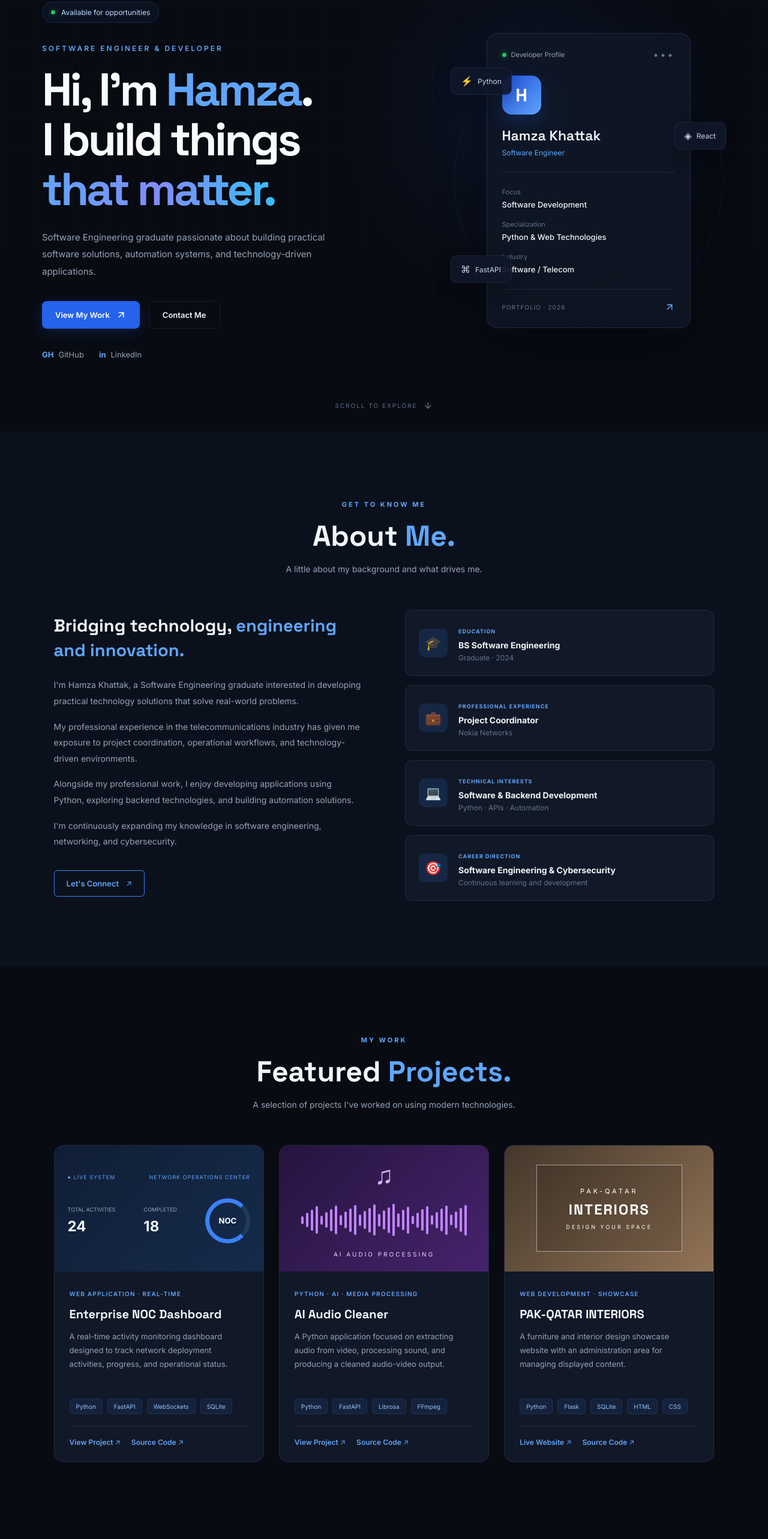
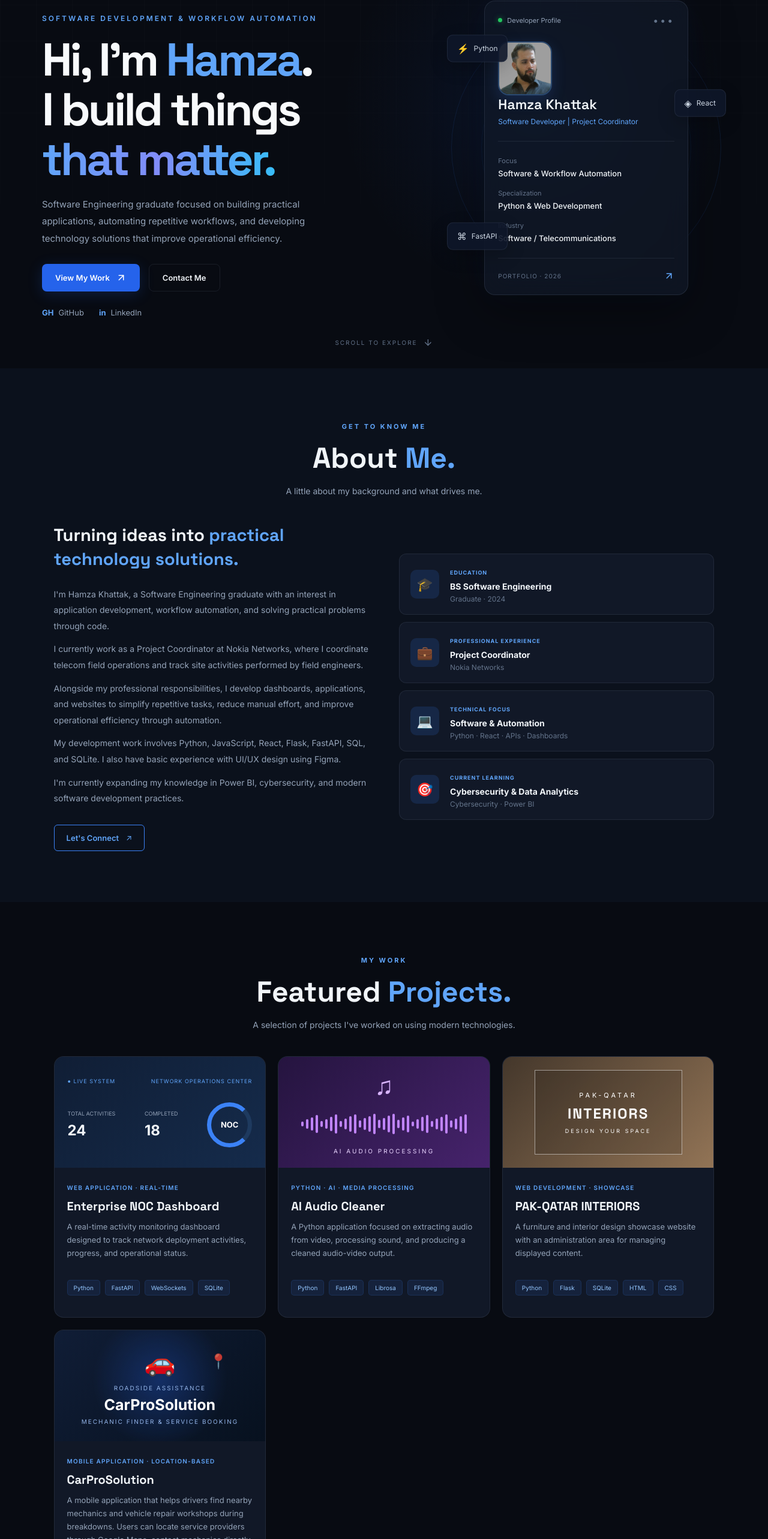
Before and after one commit to hamza987765/hamza-portfolio, a React (Vite) app: page / in a window 1280 px wide. Shown: the part 232-2798 px from the top of the page at 60% size. Built offline with nearby package versions, Linux system fonts and the light colour scheme.

Commit message:
Add CarProSolution project and update portfolio

```diff
--- a/src/App.css
+++ b/src/App.css
@@ -1497,3 +1497,235 @@ html {
 section[id] {
   scroll-margin-top: 85px;
 }
+
+/* ========================================
+   COMPACT LAYOUT ADJUSTMENTS
+   Preserves the existing design
+======================================== */
+
+/* Hero */
+.hero-container {
+  padding-top: 110px;
+  padding-bottom: 85px;
+  gap: 45px;
+}
+
+.hero-visual {
+  min-height: 440px;
+}
+
+.hero-card {
+  padding: 22px;
+}
+
+.availability {
+  margin-bottom: 25px;
+}
+
+.hero-description {
+  margin-top: 20px;
+}
+
+.hero-buttons {
+  margin-top: 28px;
+}
+
+.hero-socials {
+  margin-top: 27px;
+}
+
+/* Shared section headings */
+.section-heading {
+  margin-bottom: 40px;
+}
+
+/* Main sections */
+.about-section,
+.projects-section,
+.skills-section,
+.experience-section {
+  padding-top: 85px;
+  padding-bottom: 85px;
+}
+
+/* About */
+.about-grid {
+  gap: 50px;
+}
+
+.about-text p {
+  margin-bottom: 12px;
+}
+
+.about-info-card {
+  padding: 18px;
+}
+
+.about-cards {
+  gap: 12px;
+}
+
+/* Projects */
+.projects-grid {
+  gap: 20px;
+  margin-top: 40px;
+}
+
+.project-preview {
+  height: 185px;
+}
+
+.project-info {
+  padding: 21px;
+}
+
+.project-info h3 {
+  margin: 10px 0;
+}
+
+.project-info p {
+  line-height: 1.7;
+  min-height: 85px;
+}
+
+.project-tech {
+  margin: 15px 0;
+}
+
+/* Skills */
+.skills-grid {
+  gap: 18px;
+  margin-top: 40px;
+}
+
+.skill-card {
+  padding: 25px;
+}
+
+.skill-card-top {
+  margin-bottom: 18px;
+}
+
+.skill-card h3 {
+  margin-bottom: 17px;
+}
+
+.skill-tags {
+  gap: 8px;
+}
+
+.skill-tag {
+  padding: 7px 11px;
+}
+
+/* Experience */
+.experience-timeline {
+  margin-top: 45px;
+}
+
+.experience-card {
+  margin-bottom: 25px;
+  gap: 20px;
+}
+
+.experience-content {
+  padding: 26px;
+}
+
+/* Contact */
+.contact-section {
+  padding-top: 85px;
+}
+
+.contact-card {
+  padding: 42px;
+  margin-top: 40px;
+  gap: 35px;
+}
+
+.contact-details {
+  gap: 22px;
+}
+
+.portfolio-footer {
+  margin-top: 45px;
+}
+
+/* Mobile: preserve existing responsive behavior */
+@media (max-width: 768px) {
+  .hero-container {
+    padding-top: 110px;
+    padding-bottom: 80px;
+  }
+
+  .about-section,
+  .projects-section,
+  .skills-section,
+  .experience-section,
+  .contact-section {
+    padding-top: 65px;
+    padding-bottom: 65px;
+  }
+
+  .contact-card {
+    padding: 30px;
+  }
+}
+.profile-photo {
+  width: 90px;
+  height: 90px;
+  object-fit: cover;
+  object-position: center 35%;
+  border-radius: 18px;
+  display: block;
+  border: 2px solid rgba(96, 165, 250, 0.35);
+  box-shadow: 0 8px 25px rgba(59, 130, 246, 0.18);
+}
+
+/* CarProSolution project preview */
+
+.carpro-preview {
+  position: relative;
+  display: flex;
+  flex-direction: column;
+  align-items: center;
+  justify-content: center;
+  overflow: hidden;
+  background:
+    radial-gradient(circle at 50% 45%, rgba(37, 99, 235, 0.3), transparent 55%),
+    linear-gradient(135deg, #101d36, #07111f);
+  color: #ffffff;
+}
+
+.carpro-icon {
+  font-size: 42px;
+  margin-bottom: 12px;
+}
+
+.carpro-content {
+  display: flex;
+  flex-direction: column;
+  align-items: center;
+  gap: 7px;
+  text-align: center;
+}
+
+.carpro-content span,
+.carpro-content small {
+  color: #93b4e8;
+  font-size: 10px;
+  letter-spacing: 2px;
+}
+
+.carpro-content strong {
+  font-size: 25px;
+  font-weight: 700;
+}
+
+.carpro-pin {
+  position: absolute;
+  right: 18%;
+  top: 20%;
+  font-size: 24px;
+  opacity: 0.8;
+}
--- a/src/App.jsx
+++ b/src/App.jsx
@@ -29,7 +29,7 @@ function App() {
             </div>
 
             <p className="hero-eyebrow">
-              SOFTWARE ENGINEER & DEVELOPER
+              SOFTWARE DEVELOPMENT & WORKFLOW AUTOMATION
             </p>
 
             <h1>
@@ -41,9 +41,9 @@ function App() {
             </h1>
 
             <p className="hero-description">
-              Software Engineering graduate passionate about building
-              practical software solutions, automation systems, and
-              technology-driven applications.
+              Software Engineering graduate focused on building practical
+              applications, automating repetitive workflows, and developing
+              technology solutions that improve operational efficiency.
             </p>
 
             <div className="hero-buttons">
@@ -53,7 +53,10 @@ function App() {
                 <ArrowUpRight size={18} />
               </a>
 
-              <a href="#contact" className="secondary-button">
+              <a
+                href="mailto:Hamzakhattak9911@gmail.com"
+                className="secondary-button"
+              >
                 Contact Me
               </a>
 
@@ -99,14 +102,16 @@ function App() {
                 <span className="card-dots">•••</span>
               </div>
 
-              <div className="profile-icon">
-                H
-              </div>
+              <img
+                src="/profile.jpg"
+                alt="Profile"
+                className="profile-photo"
+              />
 
               <h2>Hamza Khattak</h2>
 
               <p className="profile-role">
-                Software Engineer
+                Software Developer | Project Coordinator
               </p>
 
               <div className="profile-divider"></div>
@@ -115,17 +120,17 @@ function App() {
 
                 <div>
                   <span>Focus</span>
-                  <strong>Software Development</strong>
+                  <strong>Software & Workflow Automation</strong>
                 </div>
 
                 <div>
                   <span>Specialization</span>
-                  <strong>Python & Web Technologies</strong>
+                  <strong>Python & Web Development</strong>
                 </div>
 
                 <div>
                   <span>Industry</span>
-                  <strong>Software / Telecom</strong>
+                  <strong>Software / Telecommunications</strong>
                 </div>
 
               </div>
@@ -181,31 +186,38 @@ function App() {
             <div className="about-text">
 
               <h3>
-                Bridging technology,
-                <span> engineering and innovation.</span>
+                Turning ideas into
+                <span> practical technology solutions.</span>
               </h3>
 
               <p>
                 I'm Hamza Khattak, a Software Engineering graduate
-                interested in developing practical technology
-                solutions that solve real-world problems.
+                with an interest in application development, workflow
+                automation, and solving practical problems through code.
               </p>
 
               <p>
-                My professional experience in the telecommunications
-                industry has given me exposure to project coordination,
-                operational workflows, and technology-driven environments.
+                I currently work as a Project Coordinator at Nokia Networks,
+                where I coordinate telecom field operations and track
+                site activities performed by field engineers.
               </p>
 
               <p>
-                Alongside my professional work, I enjoy developing
-                applications using Python, exploring backend technologies,
-                and building automation solutions.
+                Alongside my professional responsibilities, I develop
+                dashboards, applications, and websites to simplify
+                repetitive tasks, reduce manual effort, and improve
+                operational efficiency through automation.
               </p>
 
               <p>
-                I'm continuously expanding my knowledge in software
-                engineering, networking, and cybersecurity.
+                My development work involves Python, JavaScript, React,
+                Flask, FastAPI, SQL, and SQLite. I also have basic
+                experience with UI/UX design using Figma.
+              </p>
+
+              <p>
+                I'm currently expanding my knowledge in Power BI,
+                cybersecurity, and modern software development practices.
               </p>
 
               <a href="#contact" className="about-button">
@@ -237,27 +249,24 @@ function App() {
               <div className="about-info-card">
                 <span className="info-icon">💻</span>
                 <div>
-                  <span className="info-label">TECHNICAL INTERESTS</span>
-                  <h4>Software & Backend Development</h4>
-                  <p>Python · APIs · Automation</p>
+                  <span className="info-label">TECHNICAL FOCUS</span>
+                  <h4>Software & Automation</h4>
+                  <p>Python · React · APIs · Dashboards</p>
                 </div>
               </div>
 
               <div className="about-info-card">
                 <span className="info-icon">🎯</span>
                 <div>
-                  <span className="info-label">CAREER DIRECTION</span>
-                  <h4>Software Engineering & Cybersecurity</h4>
-                  <p>Continuous learning and development</p>
+                  <span className="info-label">CURRENT LEARNING</span>
+                  <h4>Cybersecurity & Data Analytics</h4>
+                  <p>Cybersecurity · Power BI</p>
                 </div>
               </div>
 
             </div>
-
           </div>
-
         </div>
-
       </section>
 
 
@@ -327,11 +336,6 @@ function App() {
                   <span>SQLite</span>
                 </div>
 
-                <div className="project-links">
-                  <a href="#contact">View Project ↗</a>
-                  <a href="#contact">Source Code ↗</a>
-                </div>
-
               </div>
 
             </article>
@@ -382,12 +386,6 @@ function App() {
                   <span>Librosa</span>
                   <span>FFmpeg</span>
                 </div>
-
-                <div className="project-links">
-                  <a href="#contact">View Project ↗</a>
-                  <a href="#contact">Source Code ↗</a>
-                </div>
-
               </div>
 
             </article>
@@ -427,12 +425,50 @@ function App() {
                   <span>HTML</span>
                   <span>CSS</span>
                 </div>
+              </div>
 
-                <div className="project-links">
-                  <a href="#contact">Live Website ↗</a>
-                  <a href="#contact">Source Code ↗</a>
+            </article>
+
+
+            {/* PROJECT 4 */}
+
+            <article className="project-card">
+
+              <div className="project-preview carpro-preview">
+
+                <div className="carpro-icon">🚗</div>
+
+                <div className="carpro-content">
+                  <span>ROADSIDE ASSISTANCE</span>
+                  <strong>CarProSolution</strong>
+                  <small>MECHANIC FINDER & SERVICE BOOKING</small>
                 </div>
 
+                <div className="carpro-pin">📍</div>
+
+              </div>
+
+              <div className="project-info">
+
+                <span className="project-category">
+                  MOBILE APPLICATION · LOCATION-BASED
+                </span>
+
+                <h3>CarProSolution</h3>
+
+                <p>
+                  A mobile application that helps drivers find nearby
+                  mechanics and vehicle repair workshops during breakdowns.
+                  Users can locate service providers through Google Maps,
+                  contact mechanics directly, and schedule repair services.
+                </p>
+
+                <div className="project-tech">
+                  <span>Flutter</span>
+                  <span>Dart</span>
+                  <span>Firebase</span>
+                  <span>Google Maps</span>
+                </div>
               </div>
 
             </article>
--- a/src/components/Contact.jsx
+++ b/src/components/Contact.jsx
@@ -23,8 +23,9 @@ function Contact() {
               professional opportunity, feel free to reach out.
             </p>
 
+
           <a
-              href="mailto:YOUR_EMAIL@example.com"
+            href="mailto:Hamzakhattak9911@gmail.com?subject=Inquiry%20from%20Your%20Portfolio"
             className="contact-email-button"
           >
             <Mail size={18} />
--- a/src/components/Experience.jsx
+++ b/src/components/Experience.jsx
@@ -1,28 +1,31 @@
 
 const experiences = [
+
 {
   period: 'Professional Experience',
   role: 'Project Coordinator',
   company: 'Nokia Networks',
   description:
-      'Coordinate operational activities and support field teams by organizing project resources, tracking execution, and maintaining activity records.',
+    'Coordinate telecom field operations while applying software development and automation to improve the efficiency of repetitive operational workflows.',
   responsibilities: [
-      'Coordinate vehicle arrangements for engineers conducting field activities.',
-      'Track field journeys, site visits, and activity progress.',
-      'Maintain operational records and reporting through Excel.',
-      'Explore workflow automation and dashboard solutions to improve visibility.',
+    'Coordinate vehicle arrangements and operational resources for engineers conducting field activities.',
+    'Track field journeys, site visits, engineer movements, and deployment progress.',
+    'Build dashboards, applications, and custom software tools to automate time-consuming processes through professional and personal projects.',
+    'Use Python, JavaScript, and Excel-based solutions to improve data handling and operational efficiency.',
+    'Identify opportunities to replace repetitive manual processes with faster digital workflows.',
   ],
   type: 'work',
 },
+
   {
     period: 'Academic Background',
     role: 'BS Software Engineering',
     company: 'Graduate · 2024',
     description:
-      'Built a foundation in software engineering, programming, databases, and application development.',
+      'Developed an academic foundation in software engineering, programming, databases, and software development principles.',
     responsibilities: [
-      'Studied software development principles and programming.',
-      'Developed practical experience with Python and web technologies.',
+      'Studied software development methodologies and programming concepts.',
+      'Built foundational knowledge of databases and application development.',
       'Applied software engineering concepts through academic and personal projects.',
     ],
     type: 'education',
@@ -37,8 +40,8 @@ function Experience() {
           <span className="section-label">MY JOURNEY</span>
           <h2>Experience & <span>Education</span></h2>
           <p>
-            My professional experience and academic foundation in
-            software engineering.
+            My professional experience in telecom operations,
+            workflow automation, and software engineering.
           </p>
         </div>
 
--- a/src/components/Skills.jsx
+++ b/src/components/Skills.jsx
@@ -1,3 +1,4 @@
+
 
 const skillGroups = [
   {
@@ -12,13 +13,36 @@ const skillGroups = [
   },
   {
     number: '03',
-    title: 'Databases & Tools',
-    skills: ['SQLite', 'SQL', 'Git', 'GitHub', 'Power BI'],
+    title: 'Automation & Productivity',
+    skills: [
+      'Workflow Automation',
+      'Dashboard Development',
+      'Advanced Excel',
+      'Application Development',
+    ],
   },
   {
     number: '04',
-    title: 'Networking & Security',
-    skills: ['Networking Fundamentals', 'Telecom Networks', 'Cybersecurity Fundamentals', 'RAN Concepts'],
+    title: 'Databases & Development Tools',
+    skills: ['SQL', 'SQLite', 'Git', 'GitHub'],
+  },
+  {
+    number: '05',
+    title: 'UI/UX & Telecom',
+    skills: [
+      'Figma (Basic)',
+      'Networking Fundamentals',
+      'Telecom Networks',
+      'RAN Concepts',
+    ],
+  },
+  {
+    number: '06',
+    title: 'Currently Learning',
+    skills: [
+      'Power BI',
+      'Cybersecurity Fundamentals',
+    ],
   },
 ]
 
@@ -30,8 +54,9 @@ function Skills() {
           <span className="section-label">MY EXPERTISE</span>
           <h2>Skills & <span>Technologies</span></h2>
           <p>
-            Technologies and technical areas I use to build, manage,
-            and understand software systems.
+            Technologies and tools I use to develop applications,
+            automate workflows, build dashboards, and support
+            operational processes.
           </p>
         </div>
 
```
Also changed, not shown: public/profile.jpg (added). Lines whose indentation alone changed are shown as unchanged.
